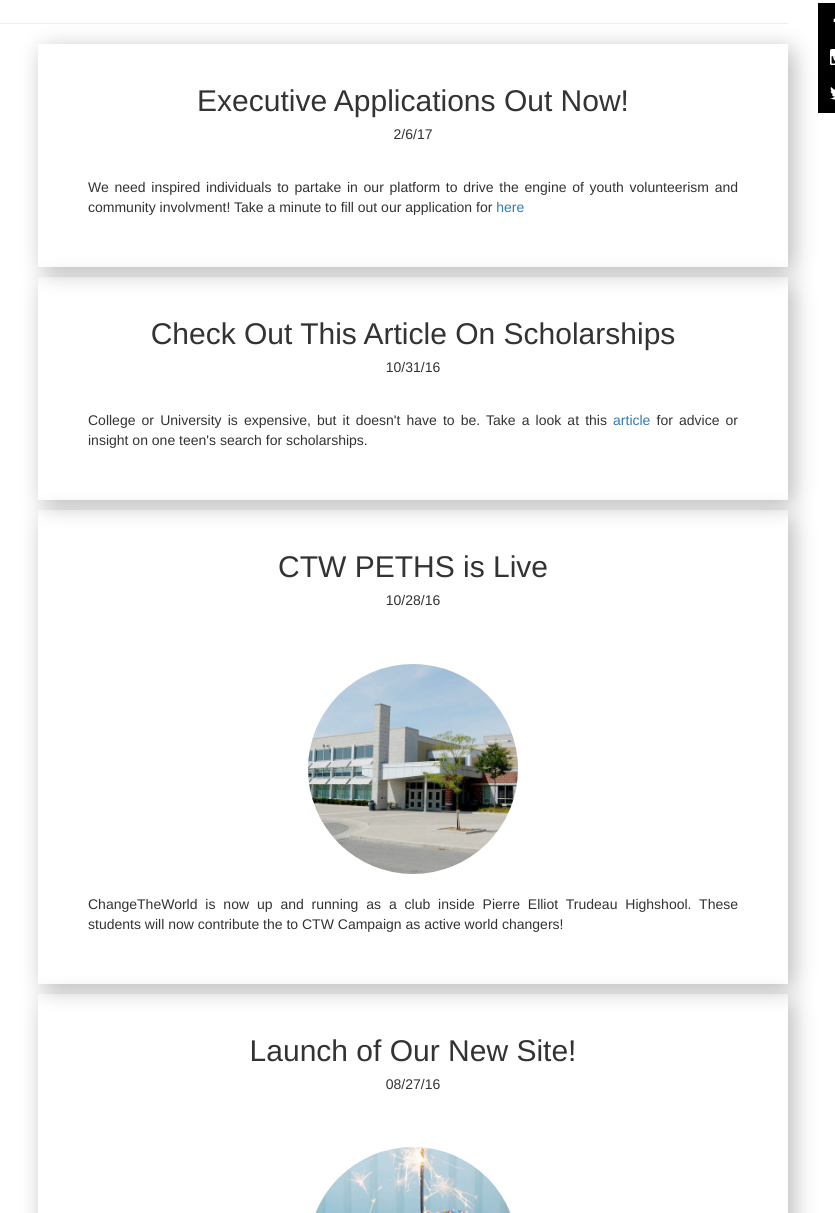
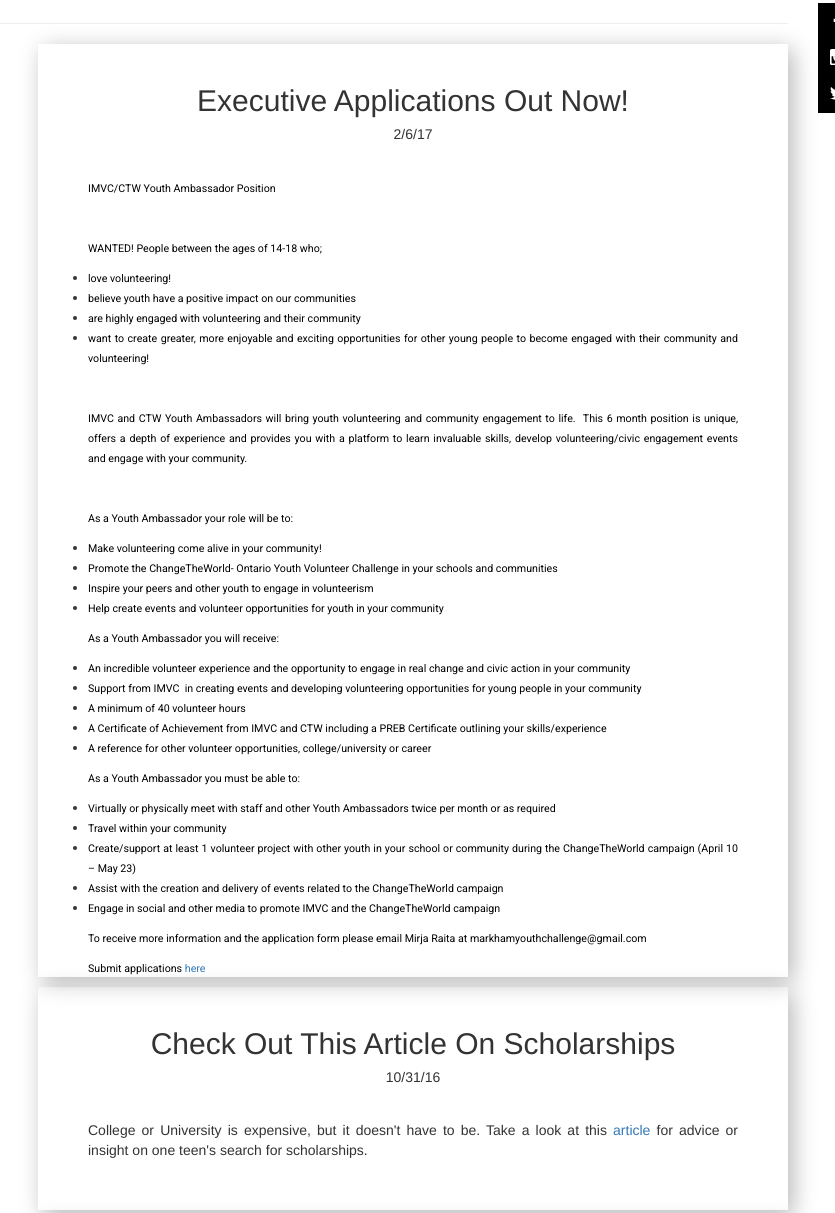
Before and after one commit to jakexia72/jakexia72.github.io, a plain HTML site: page news.html in a window 1280 px wide. Shown: the part 87-1300 px from the top of the page, without its empty margins (422-1257 px from the left). Drawn offline with nearby package versions, Linux system fonts and the light colour scheme.

Commit message:
updated news

```diff
--- a/main.css
+++ b/main.css
@@ -333,6 +333,16 @@ span {
     margin-right: auto;
     border-radius: 50%;
 }
+.newsStory p{
+    padding-right: 50px;
+    padding-left: 50px;
+    text-align: justify;
+}
+.newsStory ul{
+    padding-right: 50px;
+    padding-left: 50px;
+    text-align: justify;
+}
 .newsP {
     padding-right: 50px;
     padding-left: 50px;
--- a/news.html
+++ b/news.html
@@ -87,8 +87,45 @@
                         <h5>2/6/17</h5>
                     </div>
 
-                    <p class="newsP">
-                        We need inspired individuals to partake in our platform to drive the engine of youth volunteerism and community involvment! Take a minute to fill out our application for <a href = "http://www.theglobeandmail.com/news/national/education/canadian-university-report/and-the-financial-award-goes-to-those-who-apply-apply-apply/article32408455/">here</a>
+                    <p><span style="font-size: 8pt;">IMVC/CTW Youth Ambassador Position</span></p>
+                    <p>&nbsp;</p>
+                    <p><span style="font-size: 8pt;">WANTED! People between the ages of 14-18 who;</span></p>
+                    <ul>
+                        <li style="font-weight: 400;"><span style="font-size: 8pt;">love volunteering!</span></li>
+                        <li style="font-weight: 400;"><span style="font-size: 8pt;">believe youth have a positive impact on our communities</span></li>
+                        <li style="font-weight: 400;"><span style="font-size: 8pt;">are highly engaged with volunteering and their community </span></li>
+                        <li style="font-weight: 400;"><span style="font-size: 8pt;">want to create greater, more enjoyable and exciting opportunities for other young people to become engaged with their community and volunteering!</span></li>
+                    </ul>
+                    <p>&nbsp;</p>
+                    <p><span style="font-size: 8pt;">IMVC and CTW Youth Ambassadors will bring youth volunteering and community engagement to life. &nbsp;This 6 month position is unique, offers a depth of experience and provides you with a platform to learn invaluable skills, develop volunteering/civic engagement events and engage with your community.</span></p>
+                    <p>&nbsp;</p>
+                    <p><span style="font-size: 8pt;">As a Youth Ambassador your role will be to:</span></p>
+                    <ul>
+                        <li style="font-weight: 400;"><span style="font-size: 8pt;">Make volunteering come alive in your community!</span></li>
+                        <li style="font-weight: 400;"><span style="font-size: 8pt;">Promote the ChangeTheWorld- Ontario Youth Volunteer Challenge in your schools and communities</span></li>
+                        <li style="font-weight: 400;"><span style="font-size: 8pt;">Inspire your peers and other youth to engage in volunteerism</span></li>
+                        <li style="font-weight: 400;"><span style="font-size: 8pt;">Help create events and volunteer opportunities for youth in your community</span></li>
+                    </ul>
+                    <p><span style="font-size: 8pt;">As a Youth Ambassador you will receive:</span></p>
+                    <ul>
+                        <li style="font-weight: 400;"><span style="font-size: 8pt;">An incredible volunteer experience and the opportunity to engage in real change and civic action in your community </span></li>
+                        <li style="font-weight: 400;"><span style="font-size: 8pt;">Support from IMVC &nbsp;in creating events and developing volunteering opportunities for young people in your community</span></li>
+                        <li style="font-weight: 400;"><span style="font-size: 8pt;">A minimum of 40 volunteer hours</span></li>
+                        <li style="font-weight: 400;"><span style="font-size: 8pt;">A Certificate of Achievement from IMVC and CTW including a PREB Certificate outlining your skills/experience</span></li>
+                        <li style="font-weight: 400;"><span style="font-size: 8pt;">A reference for other volunteer opportunities, college/university or career</span></li>
+                    </ul>
+                    <p><span style="font-size: 8pt;">As a Youth Ambassador you must be able to:</span></p>
+                    <ul>
+                        <li style="font-weight: 400;"><span style="font-size: 8pt;">Virtually or physically meet with staff and other Youth Ambassadors twice per month or as required</span></li>
+                        <li style="font-weight: 400;"><span style="font-size: 8pt;">Travel within your community </span></li>
+                        <li style="font-weight: 400;"><span style="font-size: 8pt;">Create/support at least 1 volunteer project with other youth in your school or community during the ChangeTheWorld campaign (April 10 &ndash; May 23)</span></li>
+                        <li style="font-weight: 400;"><span style="font-size: 8pt;">Assist with the creation and delivery of events related to the ChangeTheWorld campaign</span></li>
+                        <li style="font-weight: 400;"><span style="font-size: 8pt;">Engage in social and other media to promote IMVC and the ChangeTheWorld campaign</span></li>
+                    </ul>
+                    <p><span style="font-size: 8pt;">To receive more information and the application form please email Mirja Raita at markhamyouthchallenge@gmail.com</span></p>
+                    <p><span style="font-size: 8pt;">
+                        Submit applications<a href=" http://bit.ly/2jPX4nn"> here</a>
+                        </span>
                     </p>
                 </div>
 
@@ -99,7 +136,7 @@
                     </div>
 
                     <p class="newsP">
-                        College or University is expensive, but it doesn't have to be. Take a look at this <a href = "http://www.theglobeandmail.com/news/national/education/canadian-university-report/and-the-financial-award-goes-to-those-who-apply-apply-apply/article32408455/">article</a> for advice or insight on one teen's search for scholarships.
+                        College or University is expensive, but it doesn't have to be. Take a look at this <a href="http://www.theglobeandmail.com/news/national/education/canadian-university-report/and-the-financial-award-goes-to-those-who-apply-apply-apply/article32408455/">article</a> for advice or insight on one teen's search for scholarships.
                     </p>
                 </div>
 
```
